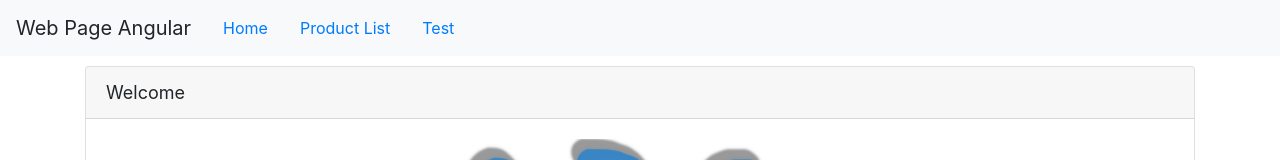
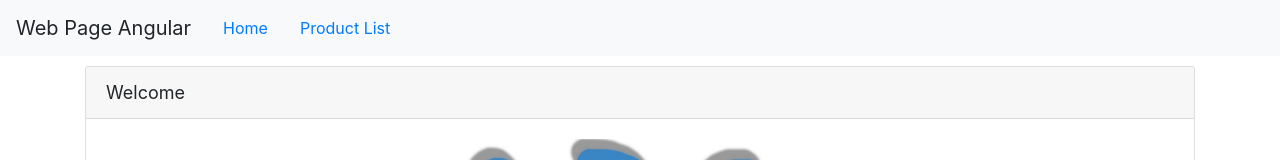
Before and after one commit to caioreblin/webpage-angular, an Angular app: page /welcome in a window 1280 px wide. Shown: the top 160 px of the page. Built offline with nearby package versions, Linux system fonts and the light colour scheme.

Commit message:
bugs correction

```diff
--- a/src/app/app.component.html
+++ b/src/app/app.component.html
@@ -3,7 +3,6 @@
   <ul class='nav navbar-pills'>
       <li><a class='nav-link' [routerLink]="['/welcome']">Home</a></li>
       <li><a class='nav-link' [routerLink]="['/products']">Product List</a></li>
-      <li><a class='nav-link' [routerLink]="['/test']">Test</a></li>
   </ul>
 </nav>
 <div class='container'>
```
